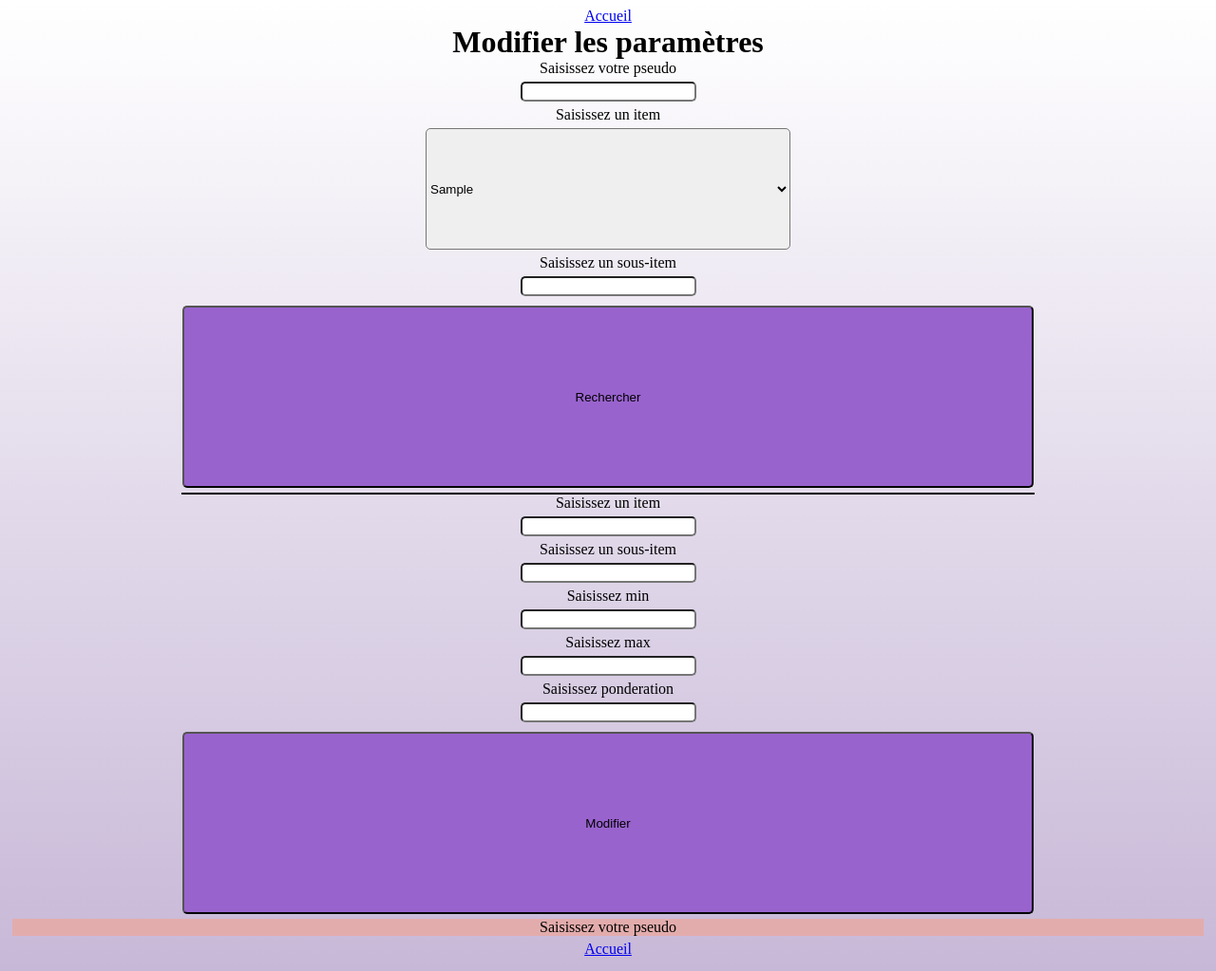
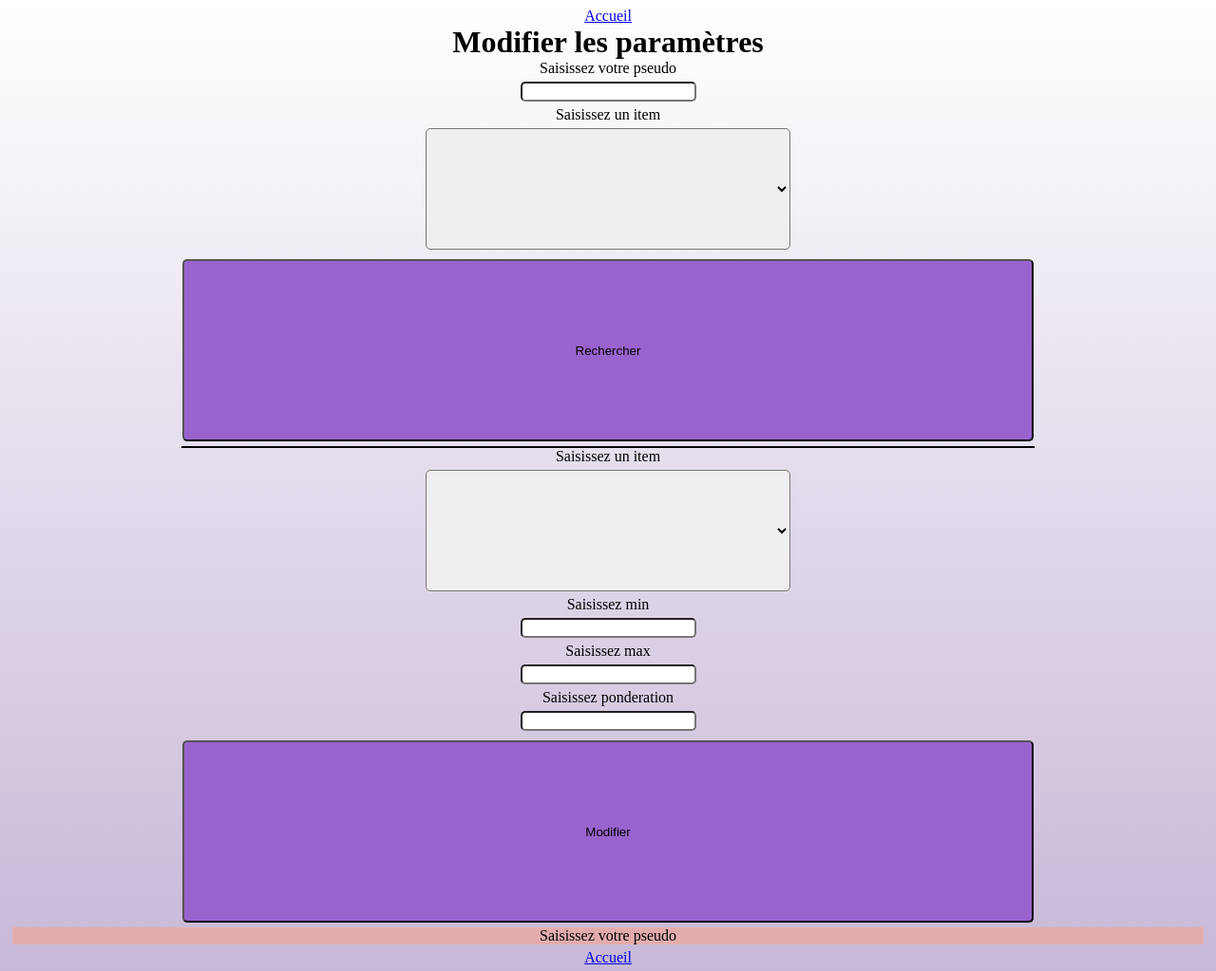
Before and after one commit to juliuselgringo/pizzanote, a PHP site: page /config-sheet.php in a window 1280 px wide. Shown: the top 1023 px of the page at 95% size. Run offline with PHP 8.4, Linux system fonts and the light colour scheme; tables that the repository leaves empty or names only in its code hold one stand-in row (values such as "Sample post"); some libraries are stand-ins or nearby versions.

Commit message:
feat: getItem in notation for select config

```diff
--- a/Class/Notation.php
+++ b/Class/Notation.php
@@ -106,15 +106,15 @@ class Notation extends DBconnection{
 
     public function getItem(){
         $this->connectFct();
-        $itemQuery = "  SELECT item FROM notation;";
+        $itemQuery = "SELECT item, sous_item FROM notation ORDER BY id_note;";
         $itemResult = $this->dbQuery($itemQuery);
         $itemArray = [];
         foreach($itemResult as $item){
-            $itemArray[] = $item['item'];
+            $itemArray[] = $item['item'] . "/" . $item["sous_item"];
         }
-        $itemArray = array_unique($itemArray, SORT_STRING);
         return $itemArray;
     }
+
 }
 
 
--- a/config-sheet.php
+++ b/config-sheet.php
@@ -20,13 +20,11 @@ $itemArray = $selectInput->getItem();
 
             <label for="item-search">Saisissez un item</label>
             <select type="text" id="item-search">
+                <option></option>
                 <?php foreach($itemArray as $item): ?>
                     <option><?= $item ?></option>
                 <?php endforeach ?>
             </select>
-
-            <label for="sous-item-search">Saisissez un sous-item</label>
-            <input type="text" id="sous-item-search"></input>
 
             <button type='submit' name='connection' id='connection' value='connection'>Rechercher</button>
 
@@ -35,10 +33,12 @@ $itemArray = $selectInput->getItem();
         <div class="update">
             <form method='POST'>
                 <label for="item-search">Saisissez un item</label>
-                <input type="text" id="item-update" name="item-update"></input>
-
-                <label for="sous-item-search">Saisissez un sous-item</label>
-                <input type="text" id="sous-item-update" name="sous-item-update"></input>
+                <select type="text" id="item-update" name="item-update">
+                    <option></option>
+                    <?php foreach($itemArray as $item): ?>
+                        <option><?= $item ?></option>
+                    <?php endforeach ?>
+                </select>
 
                 <label for="min-update">Saisissez min</label>
                 <input type="number" id="min-update" name="min-update"></input>
--- a/index.php
+++ b/index.php
@@ -1,10 +1,13 @@
 <?php
 require_once "elements/head.php";
 require_once "Class/DBconnection.php";
+require_once "Class/Notation.php";
 $connectionDB = new DBconnection();
 $connectionDB->closeFct();
 $pizzaConfig = new DBconnection;
 $pizzaConfig->closeFct();
+$update = new Notation();
+$update->closeFct();
 //Napolitaine
 ?>
 
--- a/static/config.js
+++ b/static/config.js
@@ -4,15 +4,13 @@ document.addEventListener("DOMContentLoaded", (event) => {
     // Se connecter et récupérer DataNotation
     const connectionBtn = document.querySelector("#connection");
     const inputName = document.querySelector("#name");
-    const itemSearch = document.getElementById('item-search');
-    const sousitemSearch = document.getElementById('sous-item-search');
+    const itemAndSub = document.getElementById('item-search');
     const displaySearch = document.getElementById('display-search');
     const displayMessage = document.getElementById('message');
 
     connectionBtn.addEventListener("click", (event) => {
         event.preventDefault();
         displaySearch.innerHTML = "";
-        console.log(inputName.value);
         let connectionData = new FormData();
         connectionData.append('name', inputName.value);
 
@@ -32,17 +30,21 @@ document.addEventListener("DOMContentLoaded", (event) => {
             const dataNotation = data['dataNotation'];
             displayMessage.textContent= messageAlert;
             displayMessage.className = alertClass;
+            itemValue = itemAndSub.value;
+            itemArray = itemValue.split("/");
+            itemSearch = itemArray[0];
+            sousitemSearch = itemArray[1];
             dataNotation.forEach(item => {
 
-                if (itemSearch.value === item['item'] && sousitemSearch.value === item['sous_item']){
+                if (itemSearch === item['item'] && sousitemSearch === item['sous_item']){
                     find = "<p>item : " + item["item"] + "</p><p>sous-item : " + item["sous_item"] + "</p><p>min : " + item['min'] + "</p><p>max : " + item['max'] + "</p><p>ponderation : " + item['ponderation'] + "</p><hr>";
                     displaySearch.innerHTML += find;
                 }
-                else if (itemSearch.value === item['item'] && sousitemSearch.value === ""){
+                else if (itemSearch === item['item'] && sousitemSearch === ""){
                     find = "<p>item : " + item["item"] + "</p><p>sous-item : " + item["sous_item"] + "</p><p>min : " + item['min'] + "</p><p>max : " + item['max'] + "</p><p>ponderation : " + item['ponderation'] + "</p><hr>";
                     displaySearch.innerHTML += find;
                 }
-                else if(itemSearch.value === "" && sousitemSearch.value === ""){
+                else if(itemSearch === "" && sousitemSearch === ""){
                     find = "<p>item : " + item["item"] + "</p><p>sous-item : " + item["sous_item"] + "</p><p>min : " + item['min'] + "</p><p>max : " + item['max'] + "</p><p>ponderation : " + item['ponderation'] + "</p><hr>";
                     displaySearch.innerHTML += find;
                 }
@@ -55,8 +57,7 @@ document.addEventListener("DOMContentLoaded", (event) => {
 
 
     //## UPDATE
-    let itemUpdate = document.getElementById("item-update");
-    let sousitemUpdate = document.getElementById("sous-item-update");
+    let itemToUpdate = document.getElementById("item-update");
     let minUpdate = document.getElementById("min-update");
     let maxUpdate = document.getElementById("max-update");
     let ponderationUpdate = document.getElementById("ponderation-update");
@@ -64,9 +65,10 @@ document.addEventListener("DOMContentLoaded", (event) => {
 
     updateBtn.addEventListener('click', (event) => {
         event.preventDefault();
-        itemUpdate = itemUpdate.value;
-        sousitemUpdate = sousitemUpdate.value;
-        console.log(minUpdate.value);
+        itemAndSubUpdate = itemToUpdate.value;
+        itemAndSubArray = itemAndSubUpdate.split("/");
+        itemUpdate = itemAndSubArray[0];
+        sousitemUpdate = itemAndSubArray[1];
         minUpdate = String(minUpdate.value);
         maxUpdate = maxUpdate.value;
         ponderationUpdate = ponderationUpdate.value;
```
